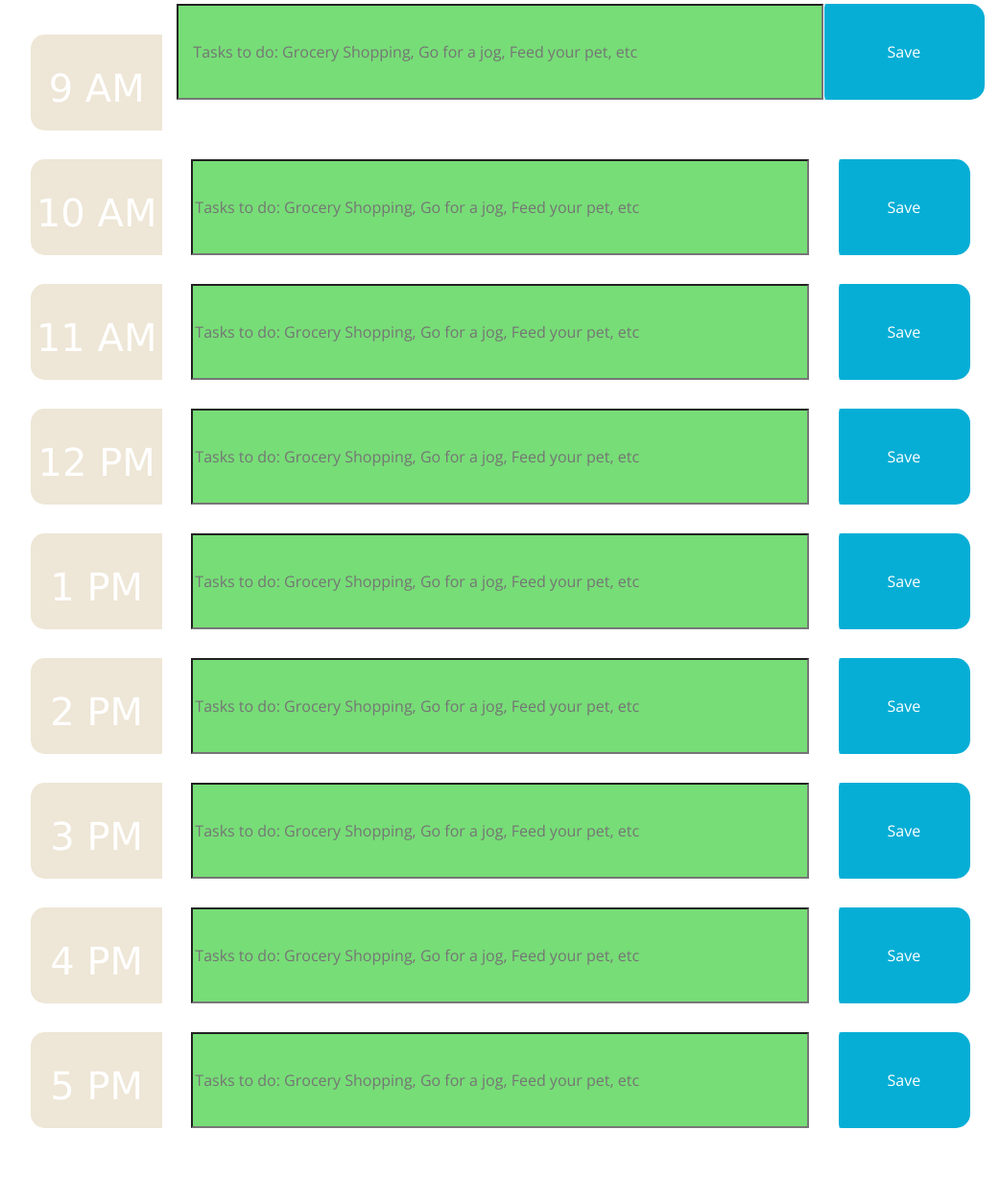
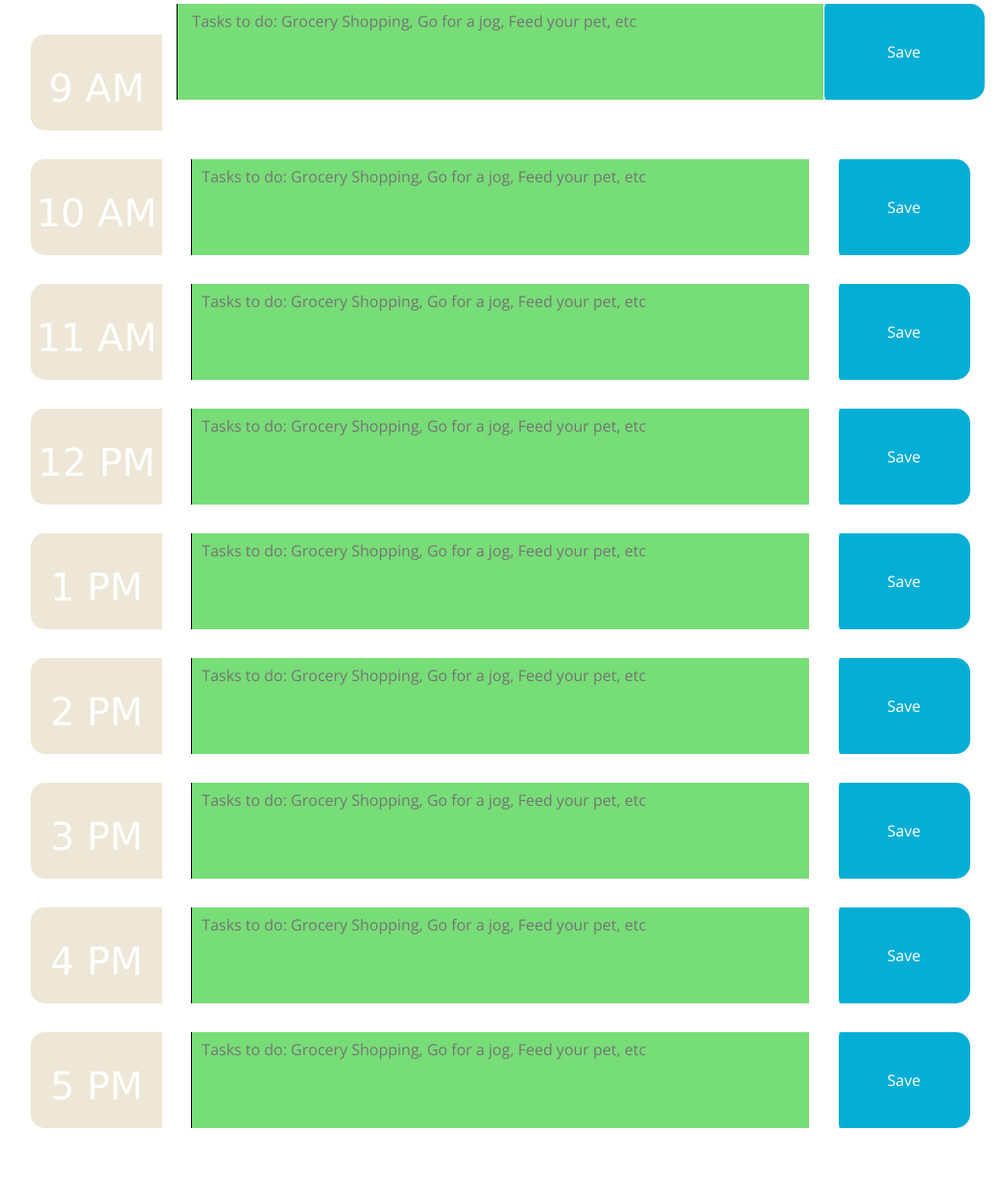
Before and after one commit to ashasan1/gt-week5-day-planner, a plain HTML site: page index.html in a window 1280 px wide. Shown: the part 383-1610 px from the top of the page at 96% size, without its empty margins (119-1161 px from the left). Drawn offline with nearby package versions, Linux system fonts and the light colour scheme.

Commit message:
changed html type from input to text area- fixed error

```diff
--- a/index.html
+++ b/index.html
@@ -44,7 +44,7 @@
             </div>
 
 
-            <input id="nineamtext" type="text" class="col-md-8 custom-text future local" placeholder="Tasks to do: Grocery Shopping, Go for a jog, Feed your pet, etc" value="">
+            <textarea id="nineamtext" type="text" class="col-md-8 custom-text future local" placeholder="Tasks to do: Grocery Shopping, Go for a jog, Feed your pet, etc" value=""></textarea>
 
 
 
@@ -63,7 +63,7 @@
             </div>
 
             <div class="col-md-8">
-              <input id="tenamtext" type="text" class="custom-text future local" placeholder="Tasks to do: Grocery Shopping, Go for a jog, Feed your pet, etc" value="">
+              <textarea id="tenamtext" type="text" class="custom-text future local" placeholder="Tasks to do: Grocery Shopping, Go for a jog, Feed your pet, etc" value=""></textarea>
             </div>
 
             <div class="col-md-2">
@@ -82,7 +82,7 @@
             </div>
 
             <div class="col-md-8">
-              <input id="elevenamtext" type="text" class="custom-text future local" placeholder="Tasks to do: Grocery Shopping, Go for a jog, Feed your pet, etc">
+              <textarea id="elevenamtext" type="text" class="custom-text future local" placeholder="Tasks to do: Grocery Shopping, Go for a jog, Feed your pet, etc"></textarea>
             </div>
 
             <div class="col-md-2">
@@ -101,7 +101,7 @@
             </div>
 
             <div class="col-md-8">
-              <input id="twelvepmtext" type="text" class="custom-text future local" placeholder="Tasks to do: Grocery Shopping, Go for a jog, Feed your pet, etc">
+              <textarea id="twelvepmtext" type="text" class="custom-text future local" placeholder="Tasks to do: Grocery Shopping, Go for a jog, Feed your pet, etc"></textarea>
             </div>
 
             <div class="col-md-2">
@@ -120,7 +120,7 @@
             </div>
 
             <div class="col-md-8">
-              <input id="onepmtext" type="text" class="custom-text future local" placeholder="Tasks to do: Grocery Shopping, Go for a jog, Feed your pet, etc">
+              <textarea id="onepmtext" type="text" class="custom-text future local" placeholder="Tasks to do: Grocery Shopping, Go for a jog, Feed your pet, etc"></textarea>
             </div>
 
             <div class="col-md-2">
@@ -139,7 +139,7 @@
             </div>
 
             <div class="col-md-8">
-              <input id="twopmtext" type="text" class="custom-text future local" placeholder="Tasks to do: Grocery Shopping, Go for a jog, Feed your pet, etc">
+              <textarea id="twopmtext" type="text" class="custom-text future local" placeholder="Tasks to do: Grocery Shopping, Go for a jog, Feed your pet, etc"></textarea>
             </div>
 
             <div class="col-md-2">
@@ -158,7 +158,7 @@
             </div>
 
             <div class="col-md-8">
-              <input id="threepmtext" type="text" class="custom-text future local" placeholder="Tasks to do: Grocery Shopping, Go for a jog, Feed your pet, etc">
+              <textarea id="threepmtext" type="text" class="custom-text future local" placeholder="Tasks to do: Grocery Shopping, Go for a jog, Feed your pet, etc"></textarea>
             </div>
 
             <div class="col-md-2">
@@ -177,7 +177,7 @@
             </div>
 
             <div class="col-md-8">
-              <input id="fourpmtext" type="text" class="custom-text future local" placeholder="Tasks to do: Grocery Shopping, Go for a jog, Feed your pet, etc">
+              <textarea id="fourpmtext" type="text" class="custom-text future local" placeholder="Tasks to do: Grocery Shopping, Go for a jog, Feed your pet, etc"></textarea>
             </div>
 
             <div class="col-md-2">
@@ -195,7 +195,7 @@
             </div>
 
             <div class="col-md-8">
-              <input id="fivepmtext" type="text" class="custom-text future local" placeholder="Tasks to do: Grocery Shopping, Go for a jog, Feed your pet, etc">
+              <textarea id="fivepmtext" type="text" class="custom-text future local" placeholder="Tasks to do: Grocery Shopping, Go for a jog, Feed your pet, etc"></textarea>
             </div>
 
             <div class="col-md-2">
```
Also changed, not shown: Assets/script.js (+7 -0 lines), 2 other files.
